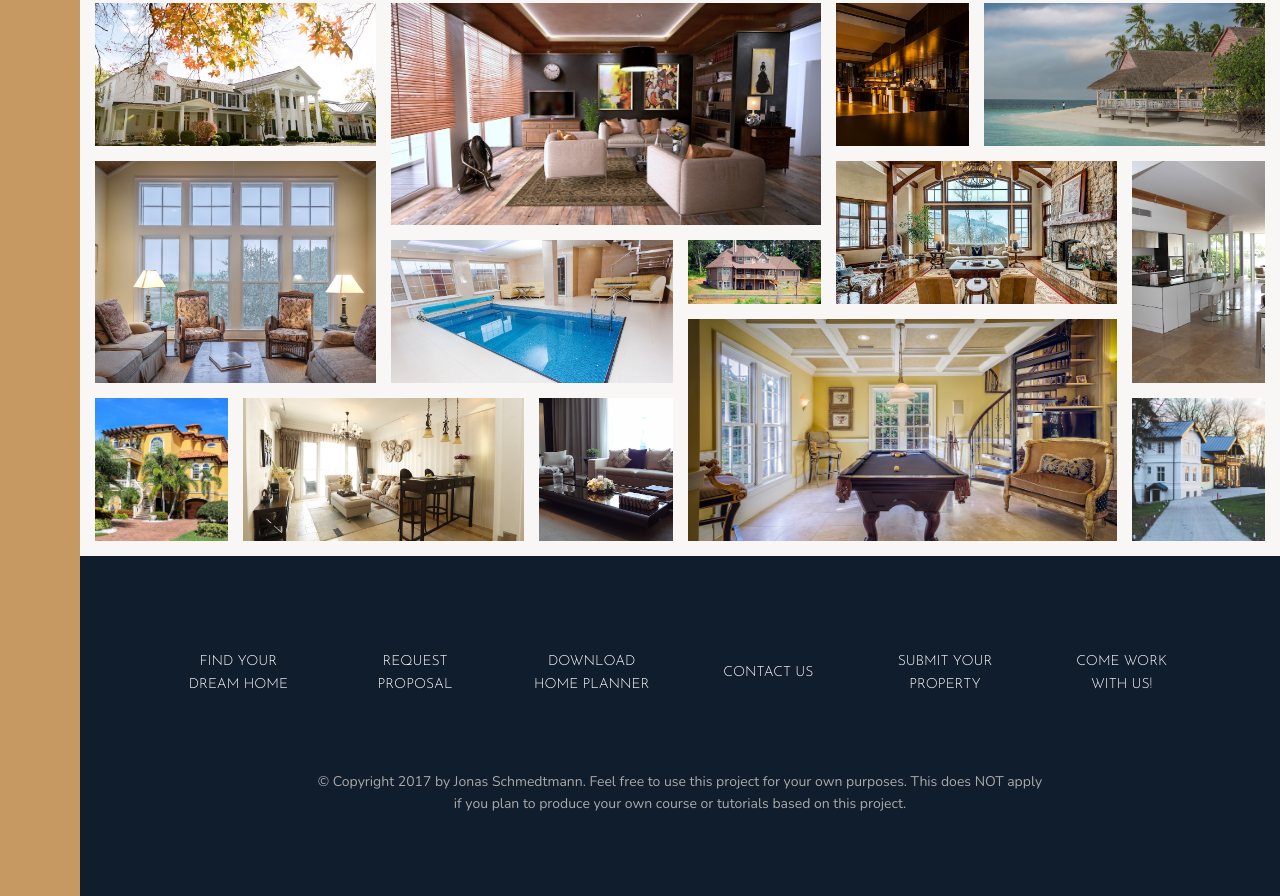
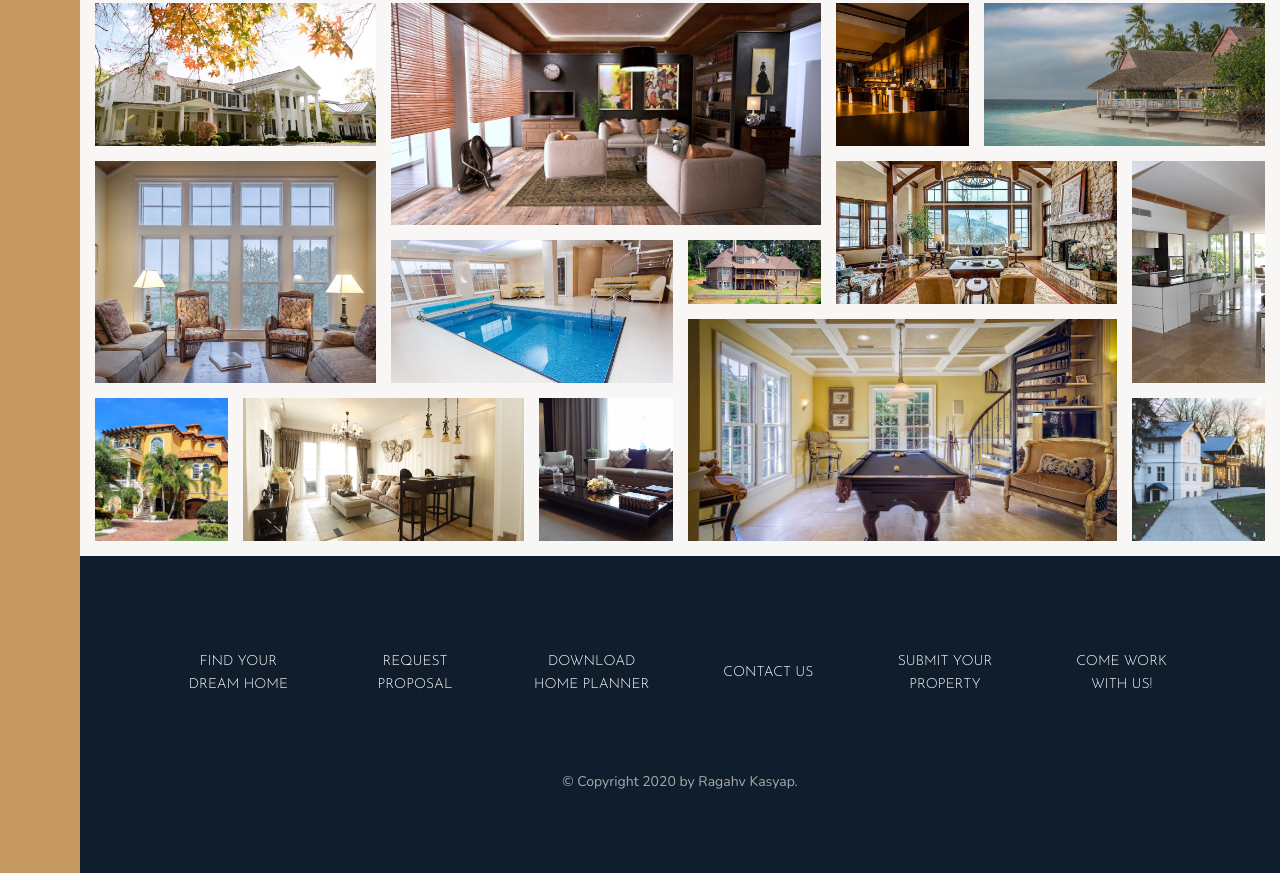
Before and after one commit to raghavKasyap/Nexter-Project, a website: page index.html in a window 1280 px wide. Shown: the part 3084-3980 px from the top of the page. After the commit the page ends 3957 px from the top, so only its background shows below. Drawn offline with nearby package versions, Linux system fonts and the light colour scheme.

Commit message:
Update index.html

```diff
--- a/index.html
+++ b/index.html
@@ -348,7 +348,7 @@
                     <li class="nav__item"><a href="#" class="nav__link">Come work with us!</a></li>
             </ul>
             <p class="copyright">
-                &copy; Copyright 2017 by Jonas Schmedtmann. Feel free to use this project for your own purposes. This does NOT apply if you plan to produce your own course or tutorials based on this project.
+                &copy; Copyright 2020 by Ragahv Kasyap.
             </p>
         </footer>
     </body>
```
